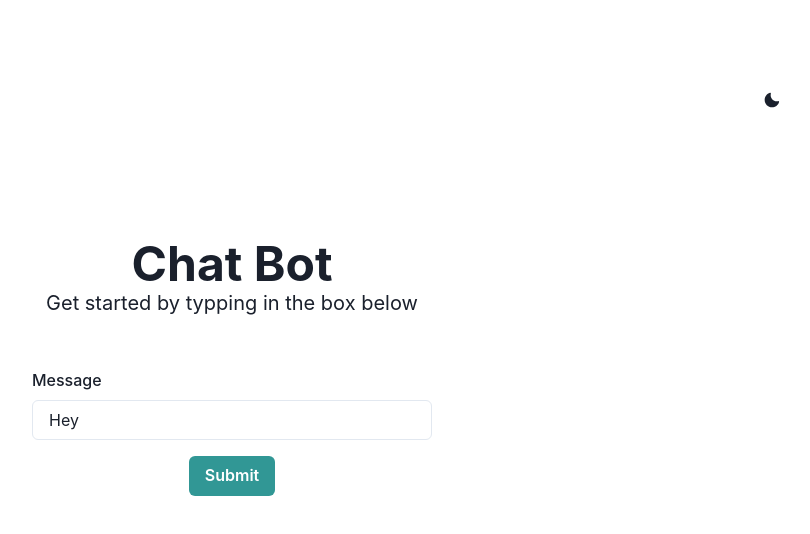
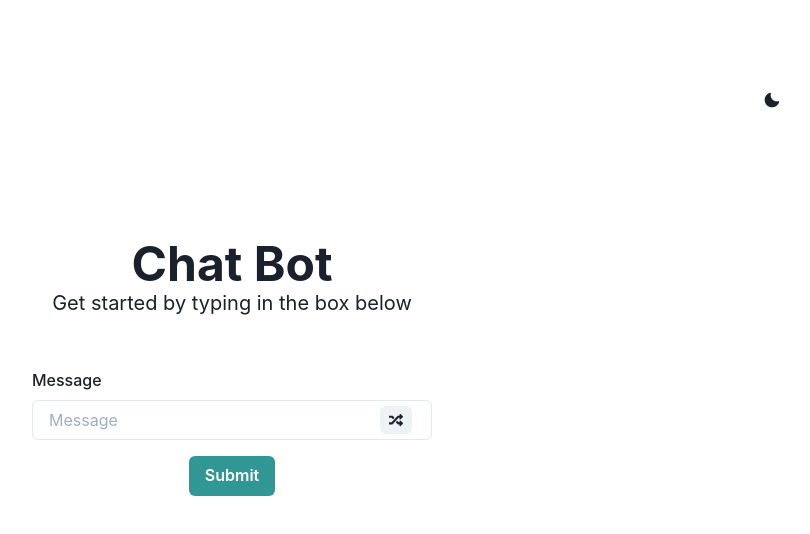
Before and after one commit to sahrohit/ml-chatbot, a Next.js app in the folder frontend/: page / in a window 1280 px wide. Shown: the top 534 px of the page, without its empty margins (408-1218 px from the left). Built offline with nearby package versions, Linux system fonts and the light colour scheme.

Commit message:
Added Random Question Generator

```diff
--- /dev/null
+++ b/frontend/components/helpers/RandomQuestion.js
@@ -0,0 +1,17 @@
+const questions = [
+	"Hey",
+	"Hi",
+	"Tell me a Joke",
+	"How are you ?",
+	"Hola how are you?",
+	"Thank you",
+	"Shit",
+	"I need cheering up",
+	"You are very intelligent",
+];
+
+const randomQuestion = () => {
+	return questions[Math.floor(Math.random() * questions.length)];
+};
+
+export default randomQuestion;
--- /dev/null
+++ b/frontend/components/shared/OpenGraphHead.jsx
@@ -0,0 +1,13 @@
+import Head from "next/head";
+
+const OpenGraphHead = () => {
+	return (
+		<Head>
+			<title>Chatbot</title>
+			<meta name="description" content="Chat with me" />
+			<link rel="icon" href="/favicon.ico" />
+		</Head>
+	);
+};
+
+export default OpenGraphHead;
--- a/frontend/package.json
+++ b/frontend/package.json
@@ -18,7 +18,8 @@
     "framer-motion": "^4.1.17",
     "next": "11.1.2",
     "react": "17.0.2",
-    "react-dom": "17.0.2"
+    "react-dom": "17.0.2",
+    "react-icons": "^4.3.1"
   },
   "devDependencies": {
     "eslint": "8.0.1",
--- a/frontend/pages/index.js
+++ b/frontend/pages/index.js
@@ -1,4 +1,3 @@
-import Head from "next/head";
 import axios from "axios";
 import { useRef, useState } from "react";
 import { Formik, Form, Field } from "formik";
@@ -14,14 +13,24 @@ import {
 	Heading,
 	Flex,
 	Text,
+	InputGroup,
+	Icon,
+	InputRightElement,
+	Tooltip,
 } from "@chakra-ui/react";
 import { MoonIcon, SunIcon } from "@chakra-ui/icons";
+import { FaRandom } from "react-icons/fa";
+import randomQuestion from "../components/helpers/RandomQuestion";
+import OpenGraphHead from "../components/shared/OpenGraphHead";
+import { motion, AnimatePresence } from "framer-motion";
 
 const Home = () => {
 	const inputRef = useRef();
 
 	const { colorMode, toggleColorMode } = useColorMode();
 	const [response, setResponse] = useState();
+
+	const MotionBox = motion(Box);
 
 	const handleSubmit = async () => {
 		axios
@@ -38,7 +47,7 @@ const Home = () => {
 			});
 	};
 
-	const validateName = (value) => {
+	const validateMessage = (value) => {
 		let error;
 		if (!value) {
 			error = "Message is required";
@@ -48,11 +57,8 @@ const Home = () => {
 
 	return (
 		<>
-			<Head>
-				<title>Chatbot</title>
-				<meta name="description" content="Chat with me" />
-				<link rel="icon" href="/favicon.ico" />
-			</Head>
+			<OpenGraphHead />
+
 			<Flex
 				height="100vh"
 				justifyContent="center"
@@ -60,12 +66,6 @@ const Home = () => {
 				textAlign="center"
 				alignItems="center"
 			>
-				<Head>
-					<title>Chatbot</title>
-					<meta name="description" content="Generated by create next app" />
-					<link rel="icon" href="/favicon.ico" />
-				</Head>
-
 				<Flex
 					height="40%"
 					as="main"
@@ -79,12 +79,14 @@ const Home = () => {
 						<Heading as="h1" size="2xl">
 							Chat Bot
 						</Heading>
-						<Text fontSize="xl">Get started by typping in the box below</Text>
+						<Text fontSize="xl">Get started by typing in the box below</Text>
 					</Box>
 
 					<Box my={50}>
 						<Formik
-							initialValues={{ name: "Hey" }}
+							initialValues={{
+								message: "",
+							}}
 							onSubmit={(_values, actions) => {
 								handleSubmit();
 								setTimeout(() => {
@@ -94,22 +96,47 @@ const Home = () => {
 						>
 							{(props) => (
 								<Form>
-									<Field name="name" validate={validateName}>
+									<Field name="message" validate={validateMessage}>
 										{({ field, form }) => (
 											<FormControl
-												isInvalid={form.errors.name && form.touched.name}
+												isInvalid={form.errors.message && form.touched.message}
 											>
-												<FormLabel id="field-name-label" htmlFor="text">
+												<FormLabel id="field-message-label" htmlFor="text">
 													Message
 												</FormLabel>
+												<InputGroup>
 													<Input
 														{...field}
 														id="text"
-													placeholder="name"
+														placeholder="Message"
 														ref={inputRef}
 														width={{ base: "100%", lg: 400, xl: 400 }}
 													/>
-												<FormErrorMessage>{form.errors.name}</FormErrorMessage>
+													<InputRightElement width="4.5rem">
+														<Tooltip
+															offset={[10, 10]}
+															label="Try Random Question"
+															placement="top"
+															openDelay={1000}
+														>
+															<IconButton
+																h="1.75rem"
+																size="sm"
+																icon={<Icon as={FaRandom} />}
+																onClick={() => {
+																	props.setFieldValue(
+																		"message",
+																		randomQuestion(),
+																		true
+																	);
+																}}
+															/>
+														</Tooltip>
+													</InputRightElement>
+												</InputGroup>
+												<FormErrorMessage>
+													{form.errors.message}
+												</FormErrorMessage>
 											</FormControl>
 										)}
 									</Field>
@@ -117,6 +144,7 @@ const Home = () => {
 										mt={4}
 										colorScheme="teal"
 										isLoading={props.isSubmitting}
+										disabled={props.isSubmitting}
 										type="submit"
 									>
 										Submit
@@ -134,18 +162,33 @@ const Home = () => {
 					</Box>
 				</Flex>
 			</Flex>
-			<Box>
-				<IconButton
+			<AnimatePresence exitBeforeEnter={true} onExitComplete={() => null}>
+				<MotionBox
+					bg="grey.100"
 					position="fixed"
 					top={{ base: 10, lg: 5, xl: 20 }}
 					right={{ base: 10, lg: 5, xl: 20 }}
+					drag
+					dragConstraints={{ left: 0, right: 0, top: 0, bottom: 0 }}
+					dragElastic={0.2}
+					dragTransition={{ bounceStiffness: 1000, bounceDamping: 10 }}
+					onDrag={(_event, info) => {
+						console.log(info.point.x, info.point.y);
+						if (info.point.y > 300) {
+							toggleColorMode();
+						}
+					}}
+				>
+					<Tooltip label="Drag me down" closeOnClick={false} placement="top">
+						<IconButton
 							variant="nooutline"
 							colorScheme="teal"
 							aria-label="Toggle Light Mode"
 							icon={colorMode == "light" ? <MoonIcon /> : <SunIcon />}
-					onClick={toggleColorMode}
 						/>
-			</Box>
+					</Tooltip>
+				</MotionBox>
+			</AnimatePresence>
 		</>
 	);
 };
```
Also changed, not shown: 1 other file (tests, documents, lock files or other folders). Lines whose indentation alone changed are shown as unchanged.
